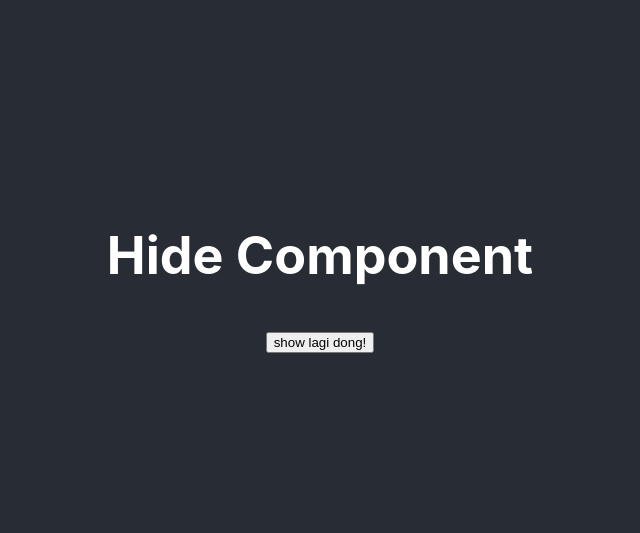
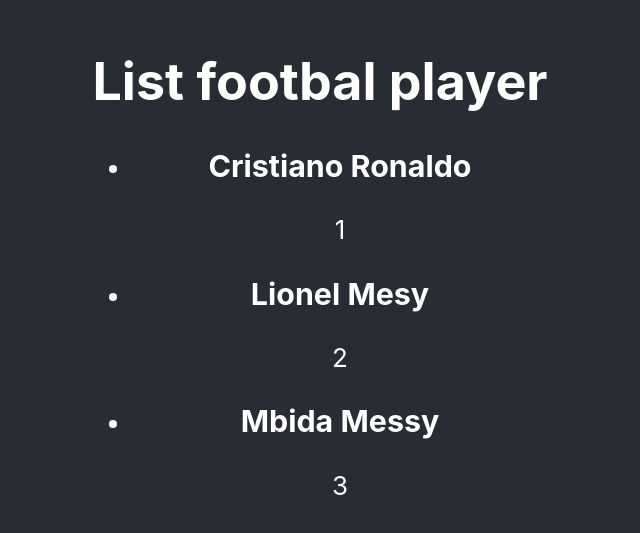
Before and after one commit to Yanasurya1989/react_tutorial, a React (Create React App) app: page / in a window 1280 px wide. Shown: the part 129-662 px from the top of the page, without its empty margins (320-960 px from the left). Built offline with nearby package versions, Linux system fonts and the light colour scheme.

Commit message:
list rendering

```diff
--- a/src/App.js
+++ b/src/App.js
@@ -1,14 +1,12 @@
 import './App.css';
-import Dashboard from './pages/dashboard';
-import Home from './pages/home';
-
+import List from './pages/list';
 
 function App() {
   return (
     <div className='App'>
       <main className='Main'>
         <div className='container'>
-          <Dashboard/>
+          <List/>
         </div>
       </main>
     </div>
--- /dev/null
+++ b/src/pages/list/index.js
@@ -0,0 +1,33 @@
+const List = () => {
+    const FootbalPlayer = [
+        {
+            name: "Cristiano Ronaldo",
+            id: 1
+        },
+        {
+            name: "Lionel Mesy",
+            id: 2
+        },
+        {
+            name: "Mbida Messy",
+            id: 3
+        }
+    ]
+    return(
+        <div>
+            <h1>List footbal player</h1>
+            <ul>
+                {FootbalPlayer.map((player) => {
+                    return (
+                        <li key={player.id}>
+                            <h3>{player.name}</h3>
+                            <p>{player.id}</p>
+                        </li>
+                    )
+                })}
+            </ul>
+        </div>
+    )
+
+}
+export default List;
```
